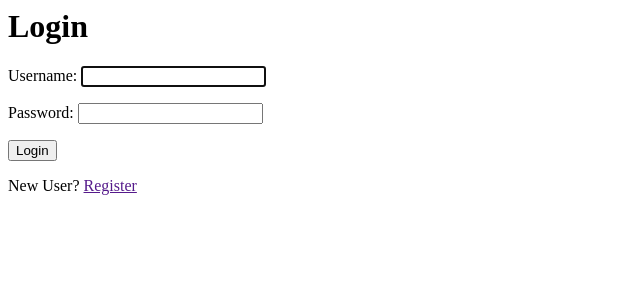
After one commit to cherylnguyenm/Task-Manager, a Django app: page /login/ in a window 1280 px wide. The commit adds this page. Shown: the top 300 px of the page, without its empty margins (0-640 px from the left). Run offline with Django 4.2, Linux system fonts and the light colour scheme.

Commit message:
Implemented LoginView + LogoutView

```diff
--- /dev/null
+++ b/base/templates/base/login.html
@@ -0,0 +1,9 @@
+<h1>Login</h1>
+
+<form method="POST">
+    {% csrf_token %}
+    {{form.as_p}}
+    <input type="submit" value="Login">
+</form>
+
+<p>New User? <a href="">Register</a></p>
--- a/base/urls.py
+++ b/base/urls.py
@@ -1,7 +1,10 @@
 from django.urls import path
-from .views import TaskList, TaskDetail, TaskCreate, TaskUpdate, DeleteView
+from .views import CustomLoginView, TaskList, TaskDetail, TaskCreate, TaskUpdate, DeleteView
+from django.contrib.auth.views import LogoutView
 
 urlpatterns = [
+    path('login/', CustomLoginView.as_view(), name='login'),
+    path('logout/', LogoutView.as_view(next_page='login'), name='logout'),
     path('', TaskList.as_view(), name='task-list'),
     path('task/<int:pk>/', TaskDetail.as_view(), name='task-detail'),
     path('task-create/', TaskCreate.as_view(), name='task-create'),
--- a/base/views.py
+++ b/base/views.py
@@ -3,28 +3,51 @@ from django.views.generic.list import ListView
 from django.views.generic.detail import DetailView
 from django.views.generic.edit import CreateView, UpdateView, DeleteView
 from django.urls import reverse_lazy
+
+from django.contrib.auth.views import LoginView
+
+from django.contrib.auth.mixins import LoginRequiredMixin
+
 from .models import Task
 
-class TaskList(ListView):
+class CustomLoginView(LoginView):
+    template_name = 'base/login.html'
+    fields = '__all__'
+    redirect_authenticated_user = True
+
+    def get_success_url(self):
+        return reverse_lazy('task-list')
+
+class TaskList(LoginRequiredMixin, ListView):
     model = Task
     context_object_name = 'tasks'
 
-class TaskDetail(DetailView):
+    def get_context_data(self, **kwargs):
+        context = super().get_context_data(**kwargs)
+        context["tasks"] = context["tasks"].filter(user=self.request.user)
+        context["count"] = context["tasks"].filter(complete=False).count()
+        return context
+
+class TaskDetail(LoginRequiredMixin, DetailView):
     template_name = 'base/task_detail.html'
     model = Task
     context_object_name = 'task_info'
 
-class TaskCreate(CreateView):
+class TaskCreate(LoginRequiredMixin, CreateView):
     model = Task
-    fields = '__all__'
+    fields = ['title', 'description', 'complete']
     success_url = reverse_lazy('task-list') # redirect users to task list
 
-class TaskUpdate(UpdateView):
+    def form_valid(self, form):
+        form.instance.user = self.request.user
+        return super(TaskCreate, self).form_valid(form)
+
+class TaskUpdate(LoginRequiredMixin, UpdateView):
     model = Task
-    fields = '__all__'
+    fields = ['title', 'description', 'complete']
     success_url = reverse_lazy('task-list')
 
-class DeleteView(DeleteView):
+class DeleteView(LoginRequiredMixin, DeleteView):
     model = Task
     context_object_name = 'task_info'
     success_url = reverse_lazy('task-list')
--- a/todo/settings.py
+++ b/todo/settings.py
@@ -112,6 +112,8 @@ USE_I18N = True
 
 USE_TZ = True
 
+LOGIN_URL = 'login'
+
 
 # Static files (CSS, JavaScript, Images)
 # https://docs.djangoproject.com/en/4.2/howto/static-files/
```
Also changed, not shown: base/templates/base/task_list.html (+7 -0 lines), base/migrations/0001_initial.py (added), base/templates/base/register.html (added), db.sqlite3.
